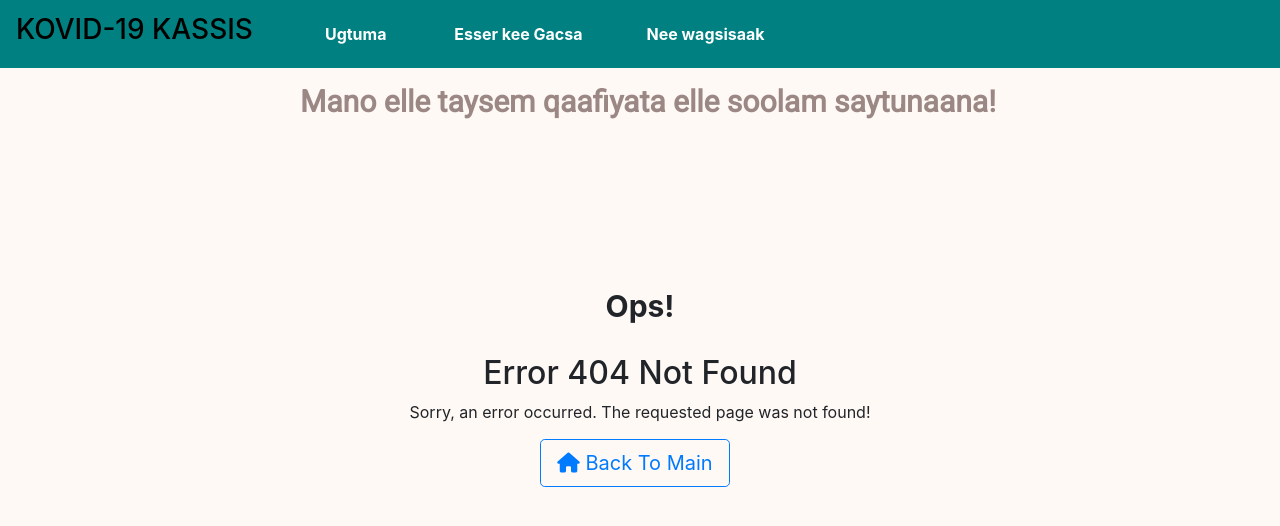
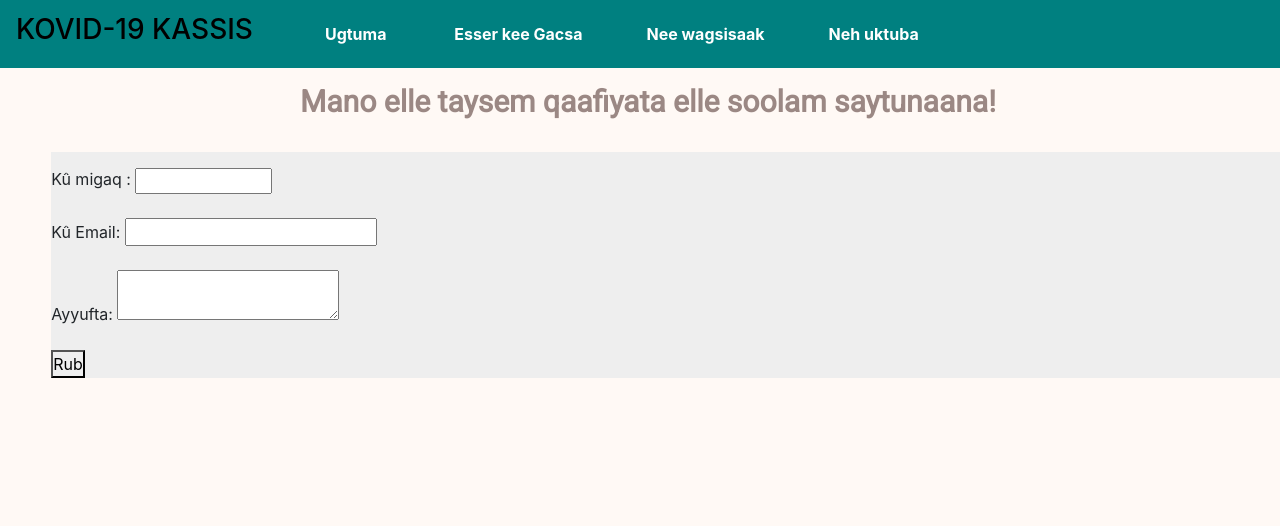
Before and after one commit to akadarAkku/covid-19App-Afar, a React (Create React App) app: page /contact in a window 1280 px wide. Shown: the top 526 px of the page. Built offline with nearby package versions, Linux system fonts and the light colour scheme; a web font is replaced by a local one.

Commit message:
update repo

```diff
--- a/public/index.html
+++ b/public/index.html
@@ -45,10 +45,10 @@
       crossorigin="anonymous"
     ></script>
 
-    <title>Kovis kasiis</title>
+    <title>Kovid kassis</title>
   </head>
   <body>
-    <noscript>You need to enable JavaScript to run this app.</noscript>
+    <noscript>Qafar afat kovid kassis.</noscript>
     <div id="root"></div>
 
     <!--
--- a/src/App.js
+++ b/src/App.js
@@ -4,7 +4,7 @@ import Navbar from "./components/layouts/Navbar";
 import { Switch, Route } from "react-router-dom";
 import Home from "./components/pages/Home";
 import About from "./components/pages/About";
-// import Contact from "./components/pages/Contact";
+import Contact from "./components/pages/Contact";
 import Default from "./components/pages/Default";
 import Accordion from './components/pages/Accordion';
 import "./App.css";
@@ -21,7 +21,7 @@ class App extends Component {
           <Route exact path="/" component={Home} />
           <Route path="/Accordion" component={Accordion} />
           <Route path="/about" component={About} />
-          {/* <Route path="/contact" component={Contact} /> */}
+          <Route path="/contact" component={Contact} />
 
 
 
--- a/src/components/layouts/Navbar.js
+++ b/src/components/layouts/Navbar.js
@@ -47,14 +47,14 @@ function Navbar() {
                 Nee wagsisaak
               </Link>
             </li>
-            {/* <li className="nav-item">
+            <li className="nav-item">
               <Link
                 className="nav-link text-white  ml-5"
                 to="/contact"
               >
                 Neh uktuba
               </Link>
-            </li> */}
+            </li>
           </ul>
 
         </div>
--- a/src/components/pages/Contact.js
+++ b/src/components/pages/Contact.js
@@ -1,60 +1,56 @@
-import React, { Component } from "react";
+import React from "react";
 
-class Contact extends Component {
+const encode = (data) => {
+  return Object.keys(data)
+      .map(key => encodeURIComponent(key) + "=" + encodeURIComponent(data[key]))
+      .join("&");
+}
+
+class Contact extends React.Component {
+  constructor(props) {
+    super(props);
+    this.state = { name: "", email: "", message: "" };
+  }
+
+  /* Here’s the juicy bit for posting the form submission */
+
+  handleSubmit = e => {
+    fetch("/", {
+      method: "POST",
+      headers: { "Content-Type": "application/x-www-form-urlencoded" },
+      body: encode({ "form-name": "contact", ...this.state })
+    })
+      .then(() => alert("Gadda gey!"))
+      .catch(error => alert(error));
+
+    e.preventDefault();
+  };
+
+  handleChange = e => this.setState({ [e.target.name]: e.target.value });
+
   render() {
+    const { name, email, message } = this.state;
     return (
-      <section className="contact-page py-5">
-        <div className="container">
-
-
-          <div className="row location">
-
-            <div className="col-md-6">
-              <h4>
-                <strong>Neh uktuba</strong>
-              </h4>
-              <form>
-                <div className="form-group">
-                  <input
-                    type="text"
-                    className="form-control"
-                    placeholder="Migaq akkel hayis"
-                  />
-                </div>
-                <div className="form-group">
-                  <input
-                    type="email"
-                    className="form-control"
-                    placeholder="Kû Email akkel hayis"
-                  />
-                </div>
-                <div className="form-group">
-                  <input
-                    type="tel"
-                    className="form-control"
-                    placeholder="Isi Nibro akkel hayis"
-                  />
-                  <div className="form-group">
-                    <textarea
-                      className="form-control"
-                      cols="30"
-                      rows="3"
-                      placeholder="Ayyufta akkel hayis"
-                    />
-                  </div>
-                </div>
-                <button
-                  className="btn btn-outline-primary  text-uppercase mt-1"
-                  type="submit"
-                >
-                  <i className="fa fa-paper-plane-o" aria-hidden="true" />
-                  &nbsp;Rub
-                </button>
-              </form>
-            </div>
-          </div>
-        </div>
-      </section>
+      <form onSubmit={this.handleSubmit} style={{marginLeft: '4%', backgroundColor:'#EEE'}}>
+        <p>
+          <label className="form-lable">
+           Kû migaq  : <input type="text" name="name" value={name} onChange={this.handleChange} style={{marginTop: '1rem', height: '26px', textAlign: 'left', fontFamily: 'Satisfy'}}/>
+          </label>
+        </p>
+        <p>
+          <label>
+           Kû Email: <input type="email" name="email" value={email} onChange={this.handleChange} />
+          </label>
+        </p>
+        <p>
+          <label>
+            Ayyufta: <textarea name="message" value={message} onChange={this.handleChange} />
+          </label>
+        </p>
+        <p>
+          <button type="submit">Rub</button>
+        </p>
+      </form>
     );
   }
 }
```
Also changed, not shown: 13 other files (tests, documents, lock files or other folders).
